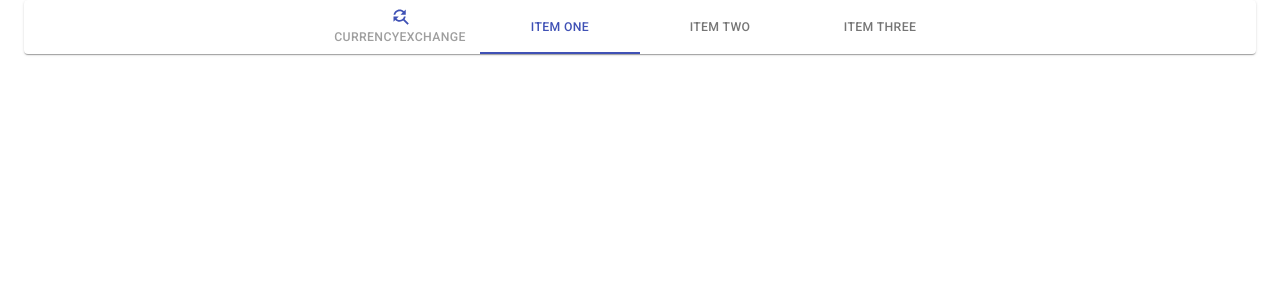
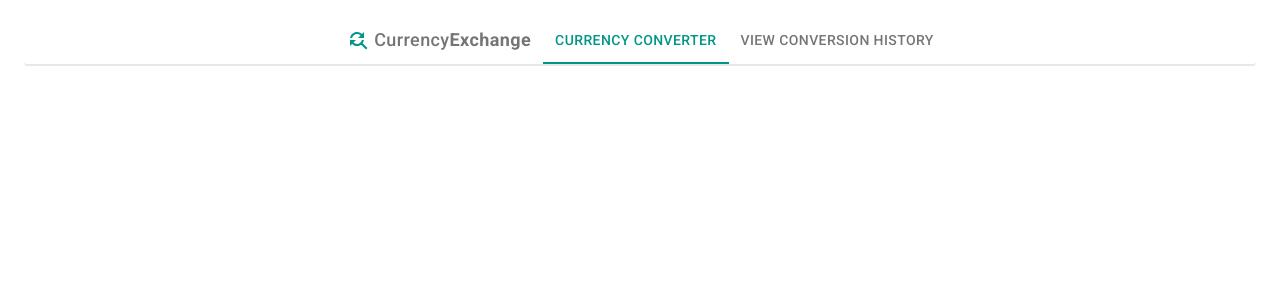
Before and after one commit to AliSeyfollahi/currency-exchange, a React (Create React App) app: page / in a window 1280 px wide. Shown: the top 300 px of the page. Built offline with nearby package versions, Linux system fonts and the light colour scheme.

Commit message:
feat: add main tabs

```diff
--- a/src/App.css
+++ b/src/App.css
@@ -1,8 +1,14 @@
-/* ./src/index.css */
-@tailwind base;
-@tailwind components;
-@tailwind utilities;
+/*------ global styles -----------*/
+html {
+  font-size: 16px;
+}
 
-html{
-  font-size: 14px;
+.page-title {
+  font-size: 3rem;
 }
+
+.section-title {
+  font-size: 2rem;
+}
+
+@import url("./styles/tab.css");
--- a/src/App.js
+++ b/src/App.js
@@ -4,11 +4,21 @@ import Home from "./pages/Home/Home";
 
 import "./locale/index.js";
 
+import { createTheme, ThemeProvider } from "@material-ui/core/styles";
+import { teal } from "@material-ui/core/colors";
+const theme = createTheme({
+  palette: {
+    primary: teal,
+  },
+});
+
 function App() {
   return (
-    <Container className="App">
-      <Home />
-    </Container>
+    <ThemeProvider theme={theme}>
+      <Container className="App pt-4">
+        <Home />
+      </Container>
+    </ThemeProvider>
   );
 }
 
--- a/src/index.css
+++ b/src/index.css
@@ -1,13 +1,4 @@
-body {
-  margin: 0;
-  font-family: -apple-system, BlinkMacSystemFont, 'Segoe UI', 'Roboto', 'Oxygen',
-    'Ubuntu', 'Cantarell', 'Fira Sans', 'Droid Sans', 'Helvetica Neue',
-    sans-serif;
-  -webkit-font-smoothing: antialiased;
-  -moz-osx-font-smoothing: grayscale;
-}
-
-code {
-  font-family: source-code-pro, Menlo, Monaco, Consolas, 'Courier New',
-    monospace;
-}
+/* ./src/index.css */
+@tailwind base;
+@tailwind components;
+@tailwind utilities;
--- a/src/locale/translations/en.json
+++ b/src/locale/translations/en.json
@@ -3,5 +3,8 @@
     "title_p1":"currency",
     "title_p2":"exchange"
   },
-  "home": {}
+  "home": {
+    "currency_converter": "currency converter",
+    "view_conversion_history": "view conversion history"
+  }
 }
--- a/src/pages/Home/Home.js
+++ b/src/pages/Home/Home.js
@@ -16,9 +16,8 @@ export default function Home() {
   };
 
   return (
-    <Paper id="main-tab">
+    <Paper className="shadow-none border-b-2">
       <Tabs
-
         aria-label="main tabs"
         value={value}
         onChange={handleChange}
@@ -27,21 +26,19 @@ export default function Home() {
         centered
       >
         <Tab
-          className="title-tab"
           label={
-            <>
-              <FindReplace color="primary" />
-              <h1>
-                <span>{t("main.title_p1")}</span>
-                <span>{t("main.title_p2")}</span>
+            <label className="flex items-center">
+              <FindReplace color="primary" className="mr-1"/>
+              <h1 className="text-lg">
+                <span className="capitalize inline-block">{t("main.title_p1")}</span>
+                <span className="capitalize inline-block font-semibold">{t("main.title_p2")}</span>
               </h1>
-            </>
+            </label>
           }
-          disabled
+          className="pointer-events-none"
         />
-        <Tab label="Item One" />
-        <Tab label="Item Two" />
-        <Tab label="Item Three" />
+        <Tab label={t("home.currency_converter")} />
+        <Tab label={t("home.view_conversion_history")} />
       </Tabs>
     </Paper>
   );
--- /dev/null
+++ b/src/styles/tab.css
@@ -0,0 +1,4 @@
+/*------ material tab -----------*/
+.MuiTab-root {
+  padding: 6px 24px;
+}
--- a/tailwind.config.js
+++ b/tailwind.config.js
@@ -1,5 +1,6 @@
 module.exports = {
-  purge: ['./src/**/*.{js,jsx,ts,tsx}', './public/index.html'],
+  important: true,
+  purge: ["./src/**/*.{js,jsx,ts,tsx}", "./public/index.html"],
   darkMode: false, // or 'media' or 'class'
   theme: {
     extend: {},
@@ -8,4 +9,4 @@ module.exports = {
     extend: {},
   },
   plugins: [],
-}
+};
```
